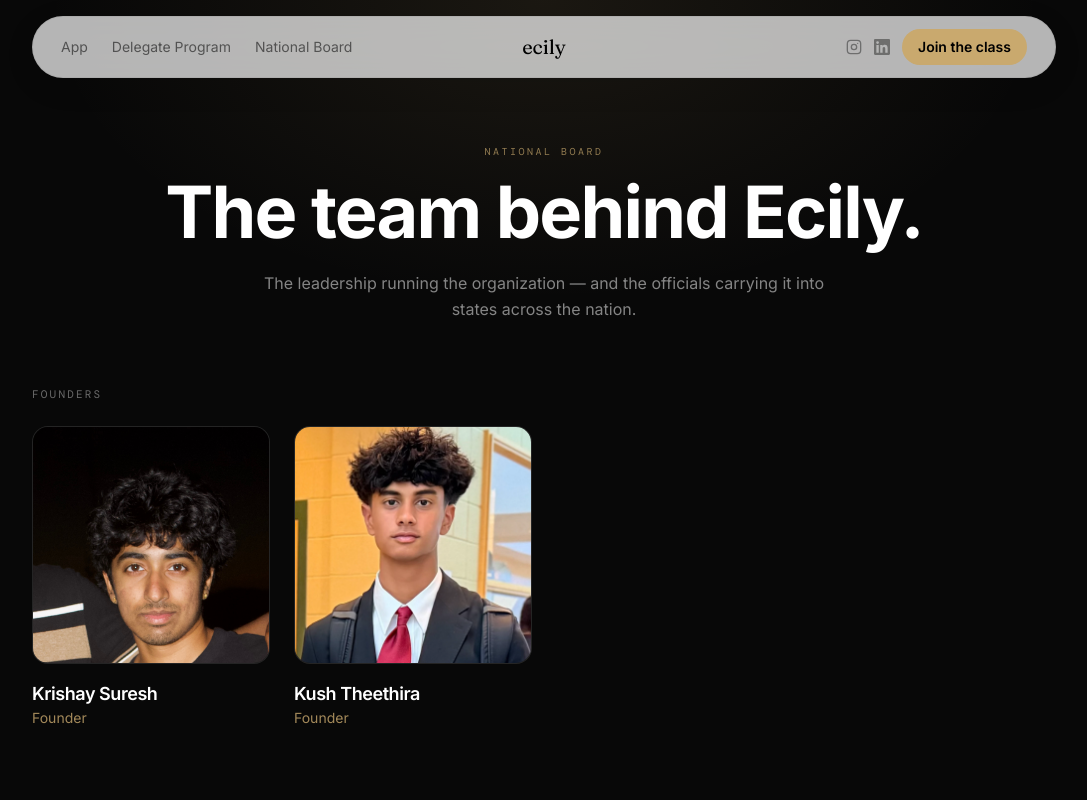
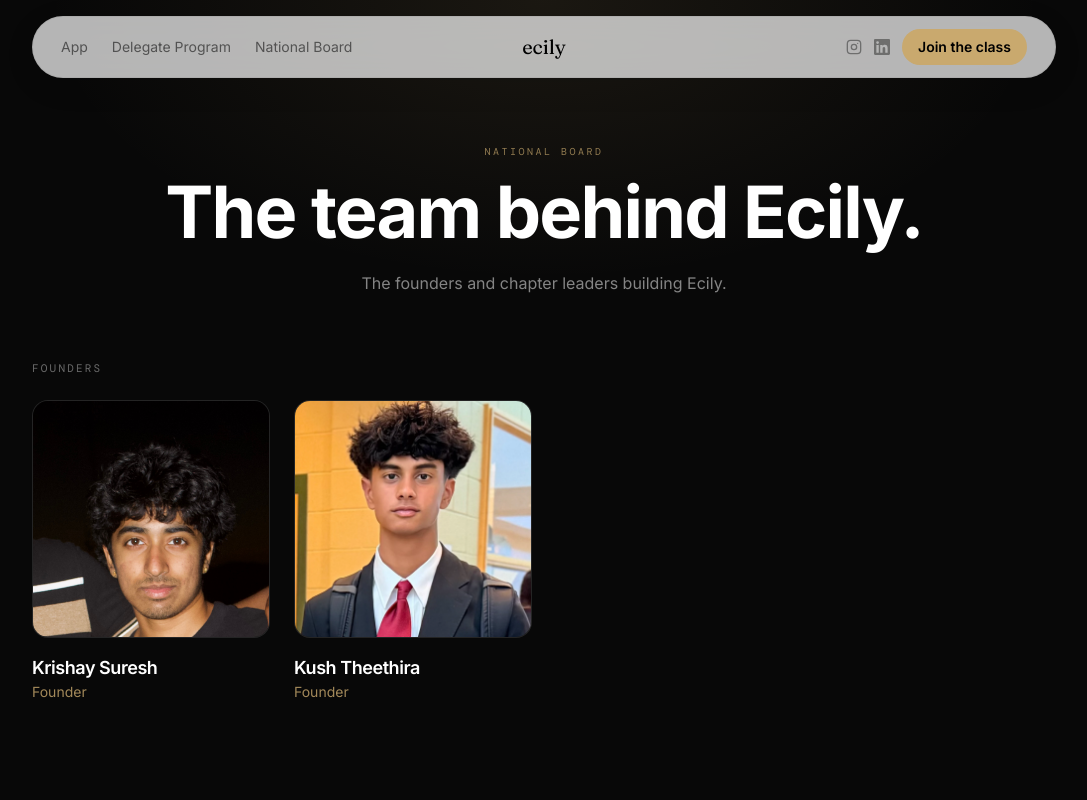
Before and after one commit to krishayyy/ecily, a Next.js app: page /team in a window 1280 px wide. Shown: the top 800 px of the page, without its empty margins (96-1183 px from the left). Built offline with nearby package versions, Linux system fonts and the light colour scheme; a web font is replaced by a local one.

Commit message:
Simplify team page subheading

```diff
--- a/app/team/page.tsx
+++ b/app/team/page.tsx
@@ -95,8 +95,7 @@ export default function TeamPage() {
               The team behind Ecily.
             </motion.h1>
             <motion.p {...fadeUp} className="mt-5 text-base text-white/50 max-w-xl mx-auto leading-relaxed">
-              The leadership running the organization — and the officials carrying it
-              into states across the nation.
+              The founders and chapter leaders building Ecily.
             </motion.p>
           </div>
         </section>
```
